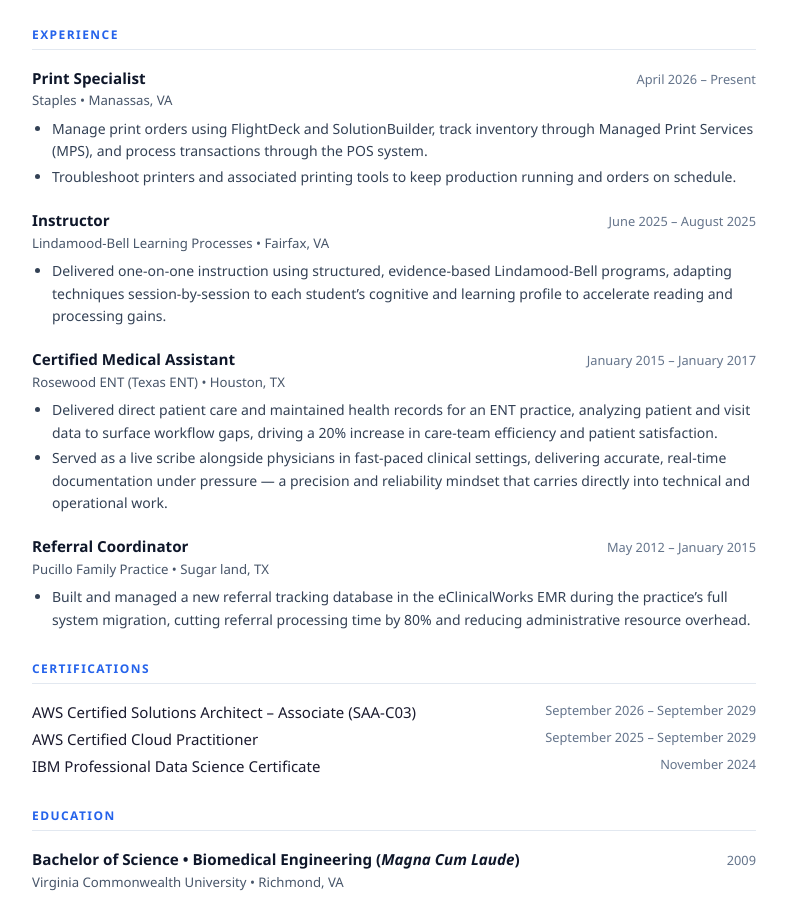
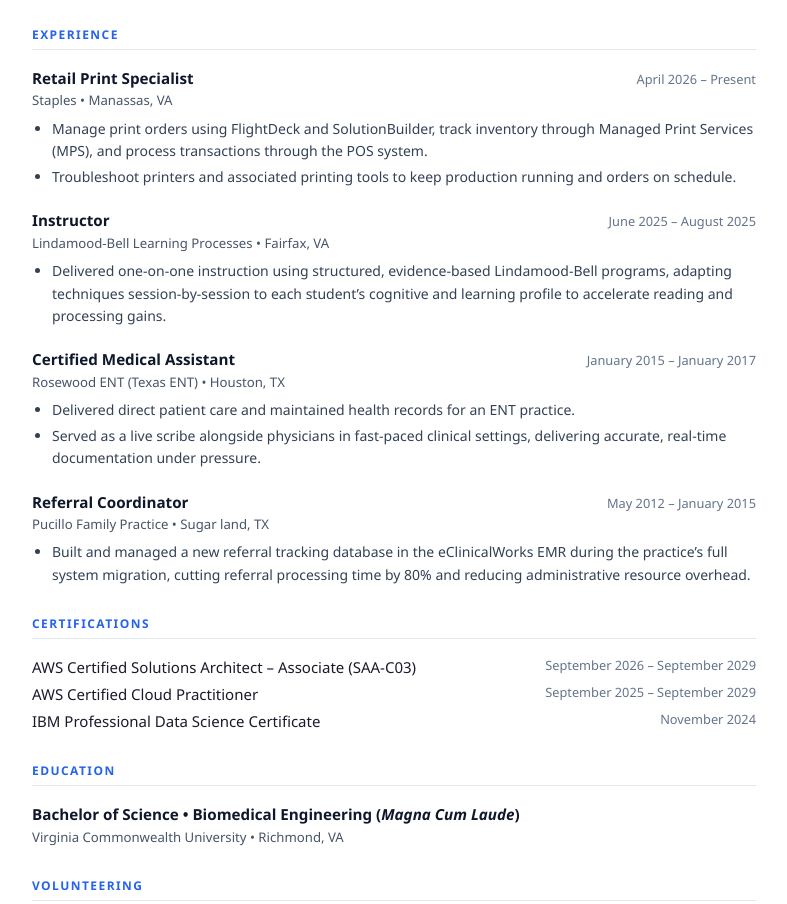
Before and after one commit to jntph/cloud-resume, a plain HTML site: page index.html in a window 1280 px wide. Shown: the part 1042-1946 px from the top of the page, without its empty margins (246-1033 px from the left). Drawn offline with Linux system fonts and the light colour scheme; no server answers.

Commit message:
removed graduation year and a few details from previous jobs

```diff
--- a/index.html
+++ b/index.html
@@ -107,7 +107,7 @@
 
       <div class="entry">
         <div class="entry-header">
-          <span class="entry-title">Print Specialist</span>
+          <span class="entry-title">Retail Print Specialist</span>
           <span class="entry-date">April 2026 &ndash; Present</span>
         </div>
         <div class="entry-sub">Staples &bull; Manassas, VA</div>
@@ -135,8 +135,8 @@
         </div>
         <div class="entry-sub">Rosewood ENT (Texas ENT) &bull; Houston, TX</div>
         <ul>
-          <li>Delivered direct patient care and maintained health records for an ENT practice, analyzing patient and visit data to surface workflow gaps, driving a 20% increase in care-team efficiency and patient satisfaction.</li>
-          <li>Served as a live scribe alongside physicians in fast-paced clinical settings, delivering accurate, real-time documentation under pressure &mdash; a precision and reliability mindset that carries directly into technical and operational work.</li>
+          <li>Delivered direct patient care and maintained health records for an ENT practice.</li>
+          <li>Served as a live scribe alongside physicians in fast-paced clinical settings, delivering accurate, real-time documentation under pressure.</li>
         </ul>
       </div>
 
@@ -170,7 +170,6 @@
       <div class="entry">
         <div class="entry-header">
           <span class="entry-title">Bachelor of Science &bull; Biomedical Engineering (<em>Magna Cum Laude</em>)</span>
-          <span class="entry-date">2009</span>
         </div>
         <div class="entry-sub">Virginia Commonwealth University &bull; Richmond, VA</div>
       </div>
```
